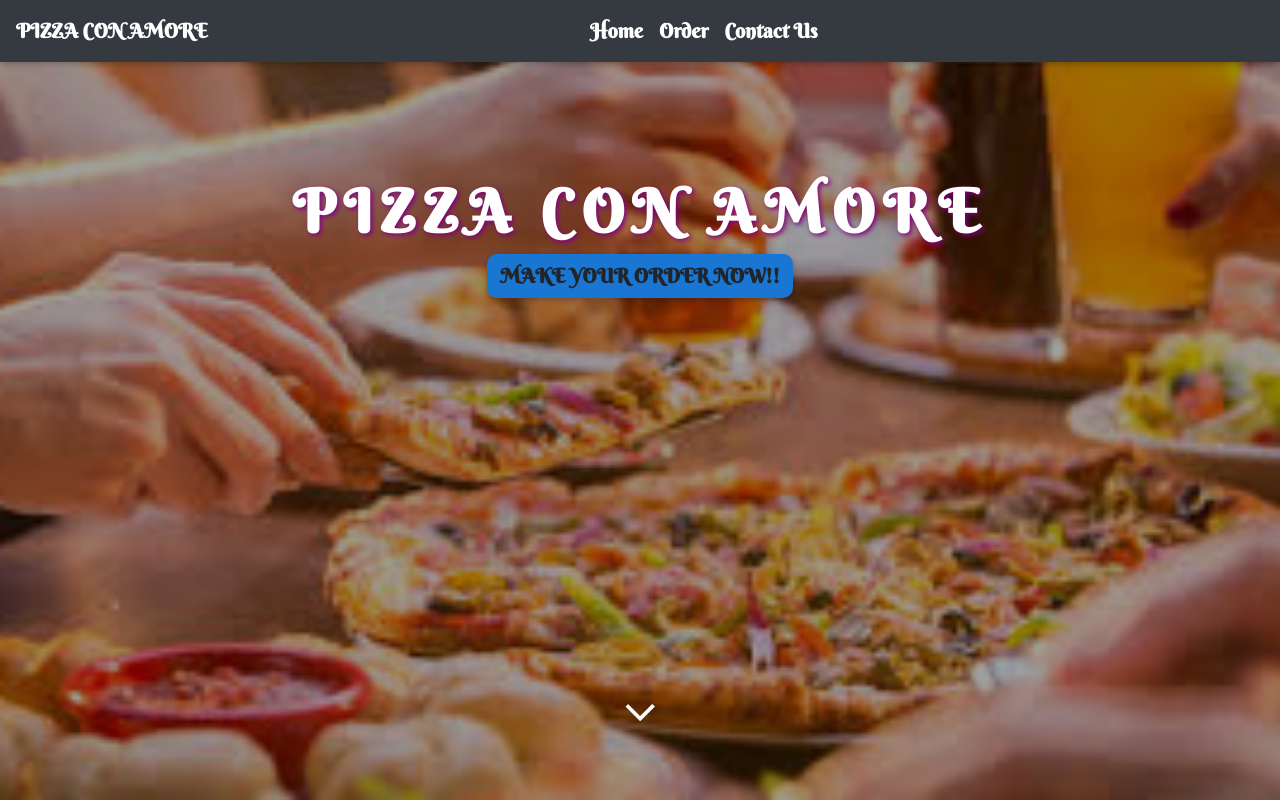
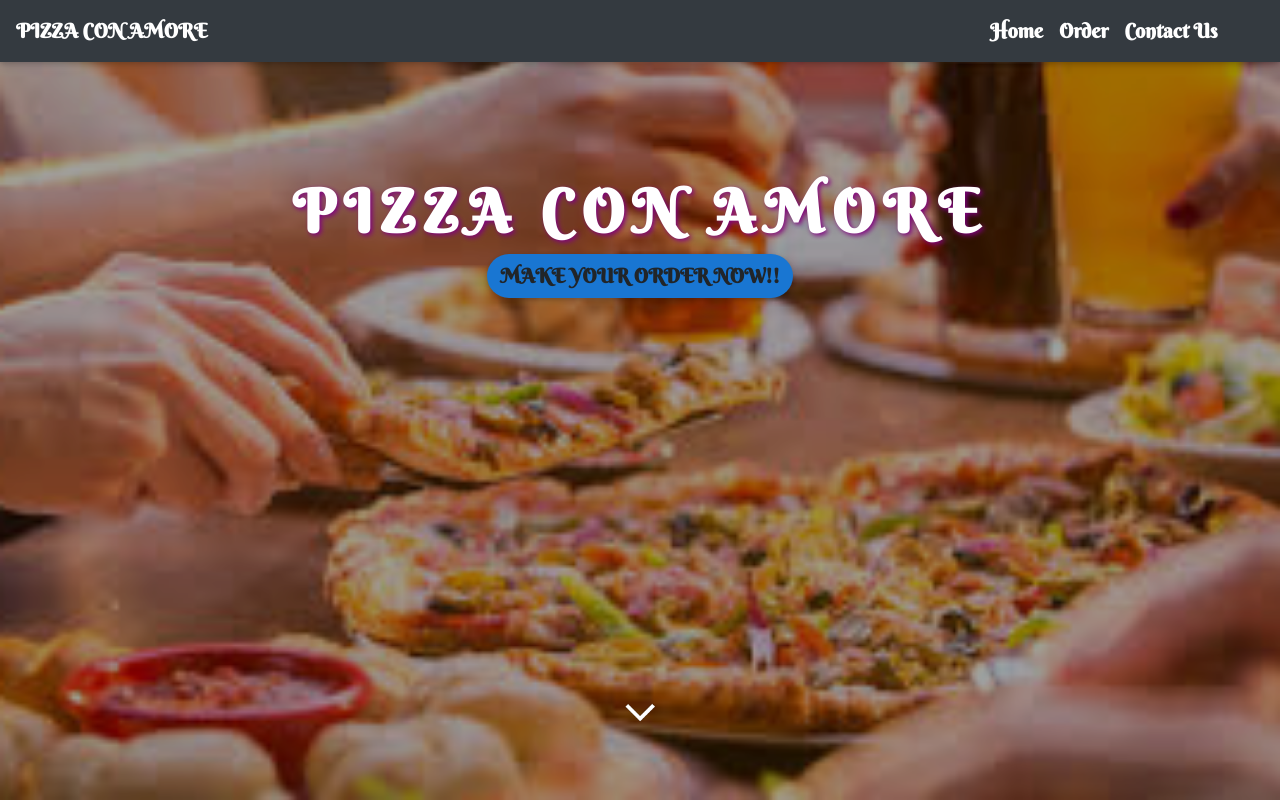
Before and after one commit to Cliffochieng/pizaa-con-amore, a plain HTML site: page index.html in a window 1280 px wide. Drawn offline with nearby package versions, Linux system fonts and the light colour scheme.

```diff
--- a/css/styles.css
+++ b/css/styles.css
@@ -27,9 +27,11 @@ h1 {
   letter-spacing: 8px;
   color:purple;
   font-weight: bolder;
-  font-family: 'Wallpoet', cursive;
   font-size: 60px;
   text-shadow: 2px 2px 5px purple;
+}
+#collapsibleNavbar{
+  padding-left: 400px;
 }
 
 h5 {
@@ -69,7 +71,7 @@ nav .navbar{
 }
 
 .button{
-  border-radius: 10px;
+  border-radius: 30px;
 }
 #slogan{
   padding-top: 5%;
```
Also changed, not shown: index.html (+2 -2 lines).
